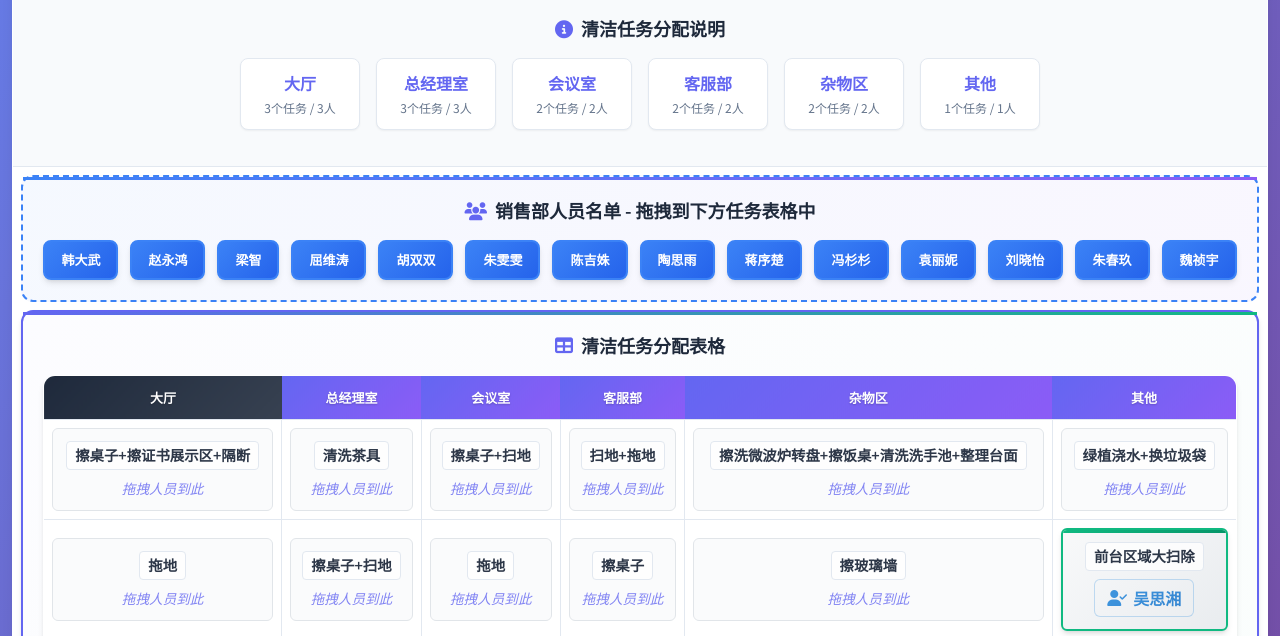
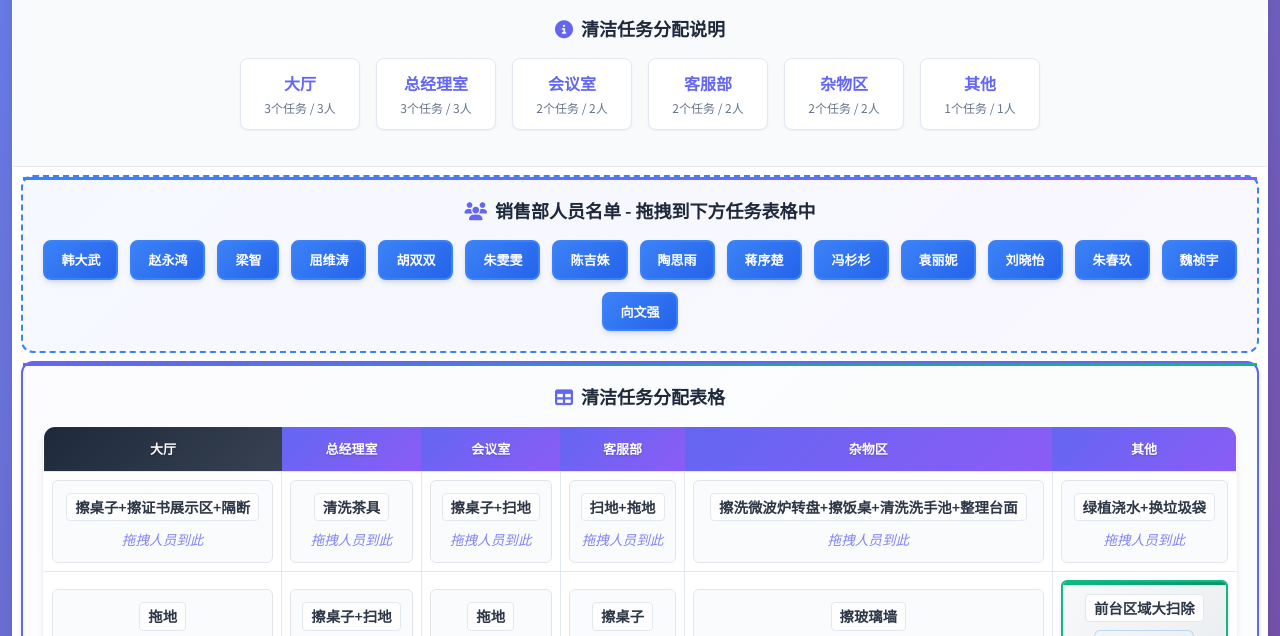
Before and after one commit to XUXIKAI886/cschpaibanxitong, a plain HTML site: page 销售部大扫除安排表.html in a window 1280 px wide. Shown: the part 134-770 px from the top of the page. Drawn offline with Linux system fonts and the light colour scheme.

Commit message:
新增销售部员工：向文强
- 将向文强添加到销售部员工名单中
- 更新README.md中的销售部人员信息（从11人增加到16人）
- 更新人员匹配说明和FAQ信息

```diff
--- a/销售部大扫除安排表.html
+++ b/销售部大扫除安排表.html
@@ -684,7 +684,7 @@
         const salesEmployees = [
             '韩大武', '赵永鸿', '梁智', '屈维涛', '胡双双',
             '朱雯雯', '陈吉姝', '陶思雨', '吴思湘', '蒋序楚', '冯杉杉',
-            '袁丽妮', '刘晓怡', '朱春玖', '魏祯宇'
+            '袁丽妮', '刘晓怡', '朱春玖', '魏祯宇', '向文强'
         ];
 
         // 清洁区域和对应的具体任务
```
Also changed, not shown: README.md.
